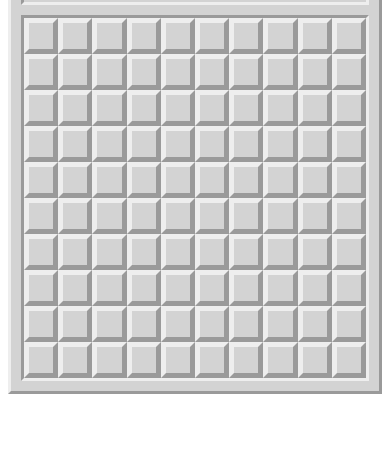
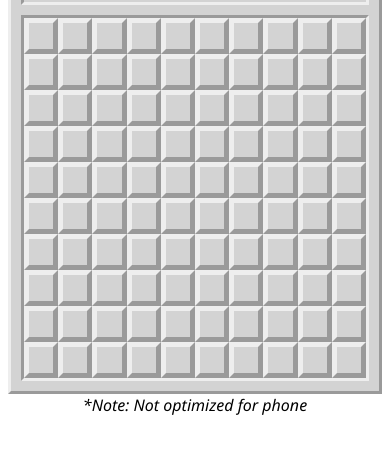
Before and after one commit to BynJerL/Minesweeper, a plain HTML site: page index.html in a window 390 px wide. Shown: the part 64-518 px from the top of the page. Drawn offline with Linux system fonts and the light colour scheme.

Commit message:
style: adjust body layout for improved alignment and add note about mobile optimization

```diff
--- a/index.html
+++ b/index.html
@@ -8,7 +8,8 @@
         body {
             font-family: 'Segoe UI', Tahoma, Geneva, Verdana, sans-serif;
             display: flex;
-            justify-content: center;
+            flex-direction: column;
+            align-items: center;
         }
 
         .tile {
@@ -122,6 +123,7 @@
         </div>
         <table class="tile-area"></table>
     </div>
+    <div><em>*Note: Not optimized for phone</em></div>
 
     <script>
         const smileyButton = document.getElementById("smiley");
```
